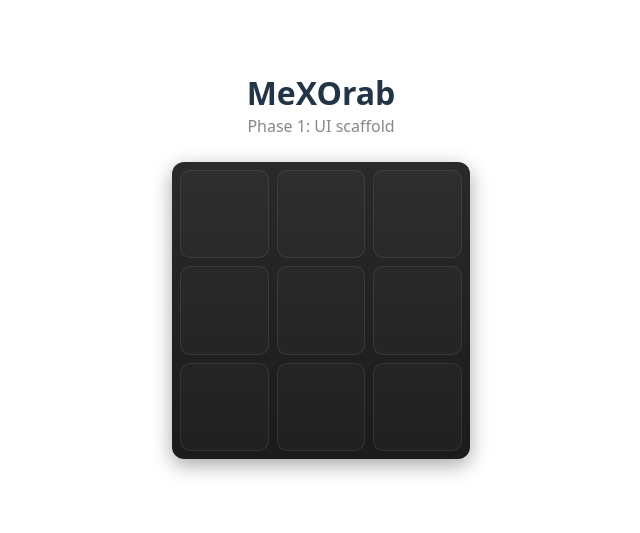
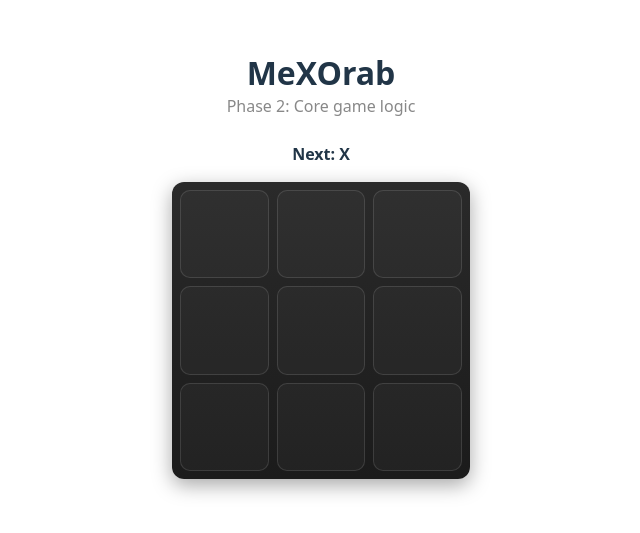
Before and after one commit to mehrawbmh/MeXOrab, a React (Vite) app: page / in a window 1280 px wide. Shown: the part 133-666 px from the top of the page, without its empty margins (319-959 px from the left). Built offline with nearby package versions, Linux system fonts and the light colour scheme.

Commit message:
feat(game): Phase 2 — core XO logic
- Add winner detection utility in src/game.ts
- Wire board state, turns, draw/win status in App
- Update styles for status area

```diff
--- a/src/App.css
+++ b/src/App.css
@@ -18,6 +18,12 @@
 .subtitle {
   margin: 0;
   color: #888;
+}
+
+.status {
+  text-align: center;
+  margin: 0 0 1rem 0;
+  font-weight: 600;
 }
 
 /* Board */
--- a/src/App.tsx
+++ b/src/App.tsx
@@ -1,26 +1,52 @@
 import './App.css'
-import { useMemo } from 'react'
-
-type CellValue = 'X' | 'O' | null
+import { useState } from 'react'
+import { calculateWinner, type CellValue } from './game'
 
 function App() {
-  const cells: CellValue[] = useMemo(() => Array<CellValue>(9).fill(null), [])
+  const [board, setBoard] = useState<CellValue[]>(Array<CellValue>(9).fill(null))
+  const [xIsNext, setXIsNext] = useState<boolean>(true)
+
+  const result = calculateWinner(board)
+  const isDraw = !result && board.every((c) => c !== null)
+  const currentPlayer: 'X' | 'O' = xIsNext ? 'X' : 'O'
+
+  function handleCellClick(index: number): void {
+    if (result || board[index] !== null) return
+    const nextBoard = board.slice()
+    nextBoard[index] = currentPlayer
+    setBoard(nextBoard)
+    setXIsNext((prev) => !prev)
+  }
 
   return (
     <div className="app">
       <header className="header">
         <h1 className="title">MeXOrab</h1>
-        <p className="subtitle">Phase 1: UI scaffold</p>
+        <p className="subtitle">Phase 2: Core game logic</p>
       </header>
 
+      <div
+        className="status"
+        role="status"
+        aria-live="polite"
+        aria-atomic="true"
+      >
+        {result
+          ? `Winner: ${result.winner}`
+          : isDraw
+          ? 'Draw'
+          : `Next: ${currentPlayer}`}
+      </div>
+
       <div className="board" role="grid" aria-label="Tic Tac Toe board">
-        {cells.map((value, index) => (
+        {board.map((value, index) => (
           <button
             key={index}
             role="gridcell"
             className="cell"
             aria-label={`cell ${index + 1}`}
-            disabled
+            onClick={() => handleCellClick(index)}
+            disabled={Boolean(result) || value !== null}
           >
             {value ?? ''}
           </button>
--- /dev/null
+++ b/src/game.ts
@@ -0,0 +1,30 @@
+export type CellValue = 'X' | 'O' | null
+
+export type WinnerResult = {
+  winner: 'X' | 'O'
+  line: [number, number, number]
+} | null
+
+const WIN_LINES: Array<[number, number, number]> = [
+  // rows
+  [0, 1, 2],
+  [3, 4, 5],
+  [6, 7, 8],
+  // cols
+  [0, 3, 6],
+  [1, 4, 7],
+  [2, 5, 8],
+  // diagonals
+  [0, 4, 8],
+  [2, 4, 6],
+]
+
+export function calculateWinner(board: CellValue[]): WinnerResult {
+  for (const [a, b, c] of WIN_LINES) {
+    const va = board[a]
+    if (va && va === board[b] && va === board[c]) {
+      return { winner: va, line: [a, b, c] }
+    }
+  }
+  return null
+}
```
